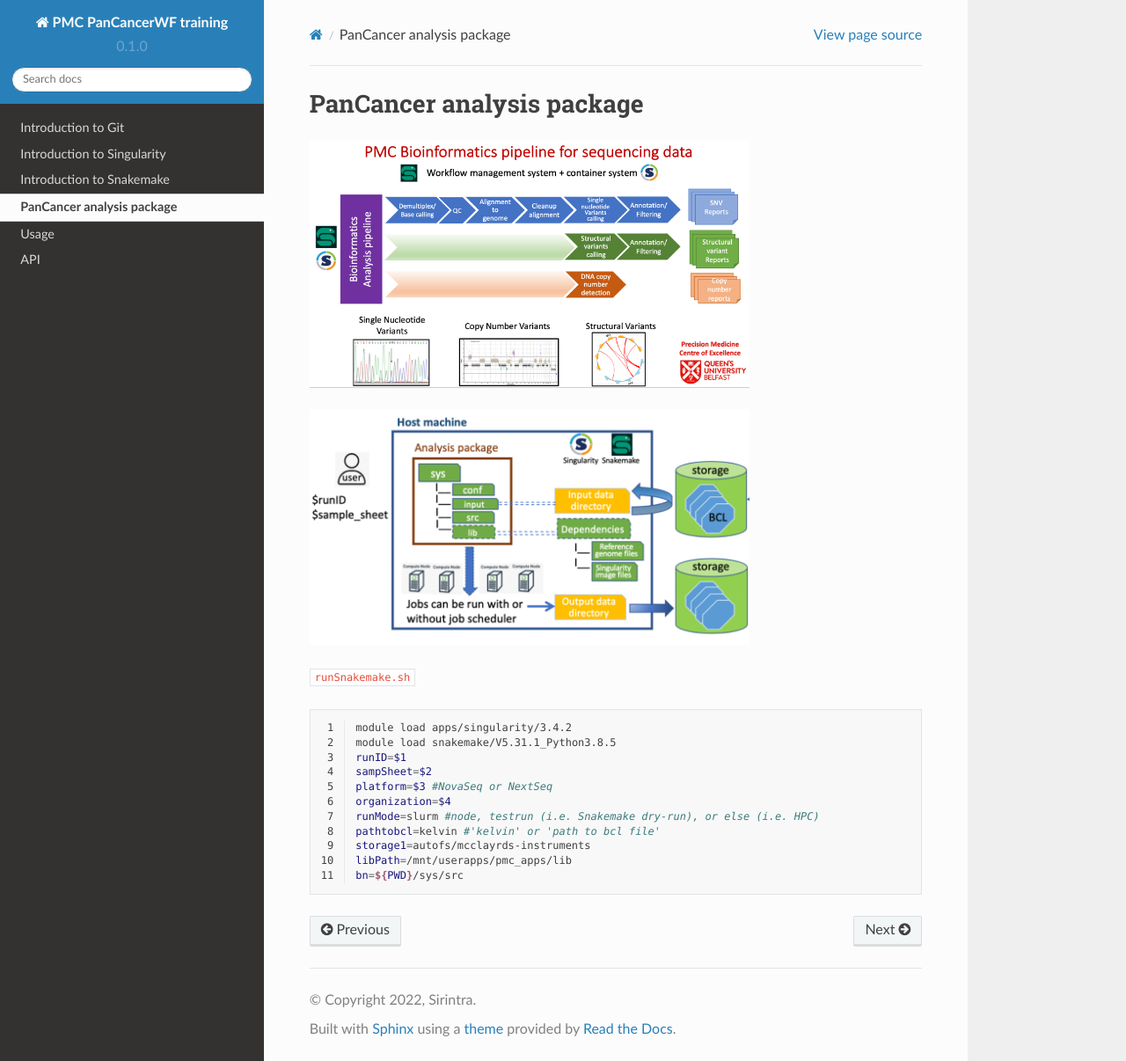
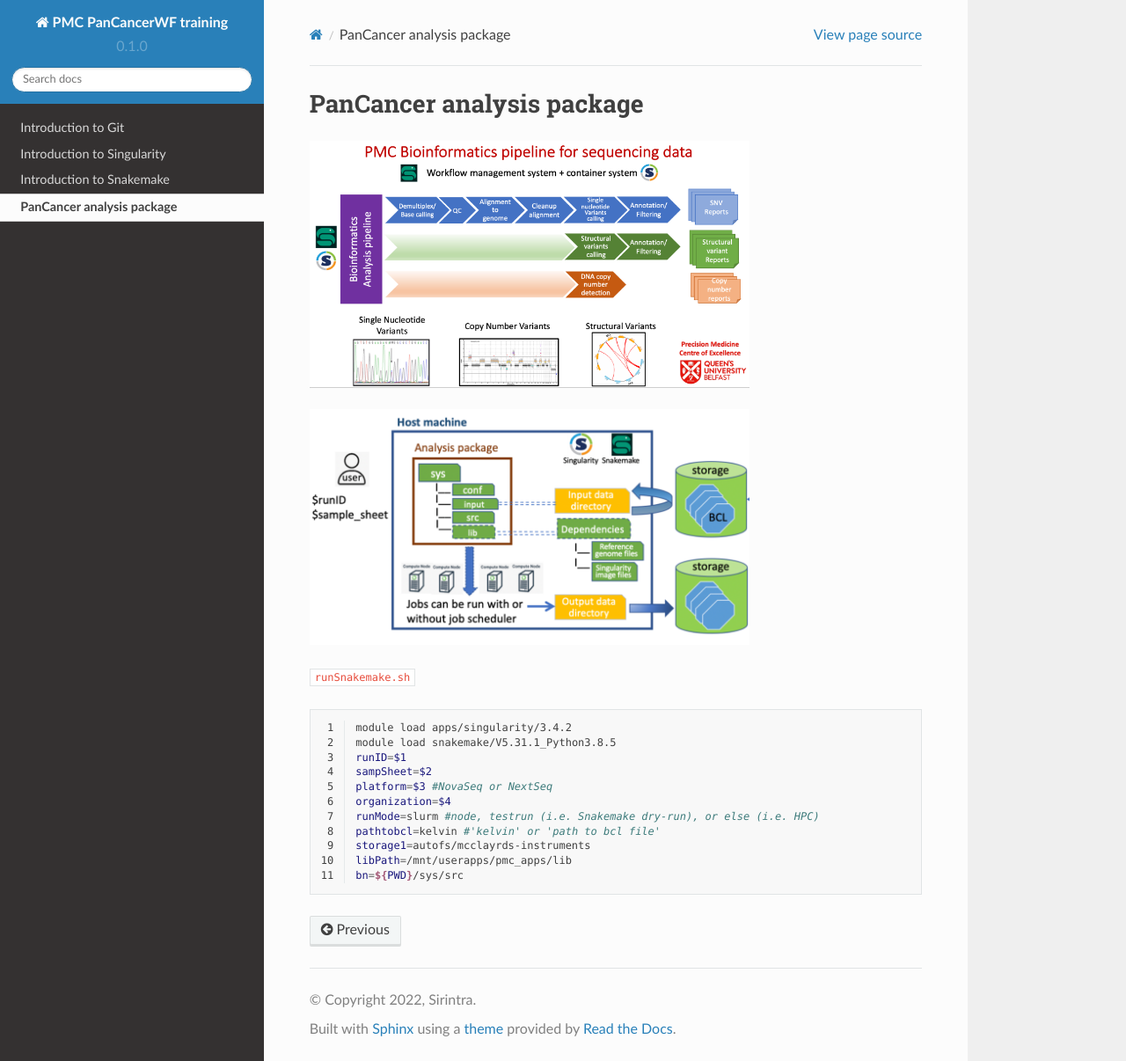
Before and after one commit to sirintra/PMC-PC-training, a Sphinx documentation site: the page built from docs/source/pc_package.rst, in a window 1280 px wide and 1206 px high. Shown: the whole window at 88% size. Built offline with Sphinx 7.4.7 and the Read the Docs theme 2.0.0, drawn with Linux system fonts in a browser that asks for light colours; pages that are not in the unit, such as notebooks, are missing from menus.

Commit message:
Update index.rst

```diff
--- a/docs/source/index.rst
+++ b/docs/source/index.rst
@@ -29,11 +29,10 @@
 .. toctree::
 
    git
+   kelvin
    singularity
    snakemake
    pc_package
-   usage
-   api
 
 
 .. note::
```
